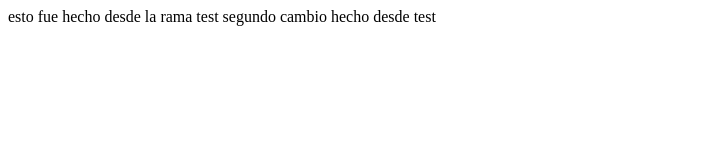
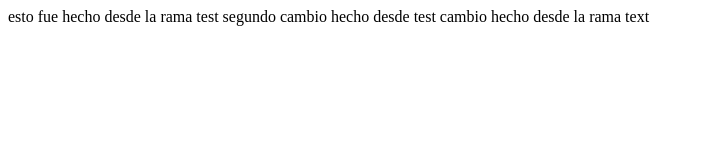
Before and after one commit to jorgedza/aprendiendoGIT, a plain HTML site: page index.html in a window 1280 px wide. Shown: the whole page, without its empty margins (0-705 px from the left). Drawn offline with Linux system fonts and the light colour scheme.

Commit message:
cambio desde text

```diff
--- a/index.html
+++ b/index.html
@@ -7,5 +7,7 @@
 esto fue hecho desde la rama test
 
 segundo cambio hecho desde test
+
+cambio hecho desde la rama text
 </body>
 </html>
```
